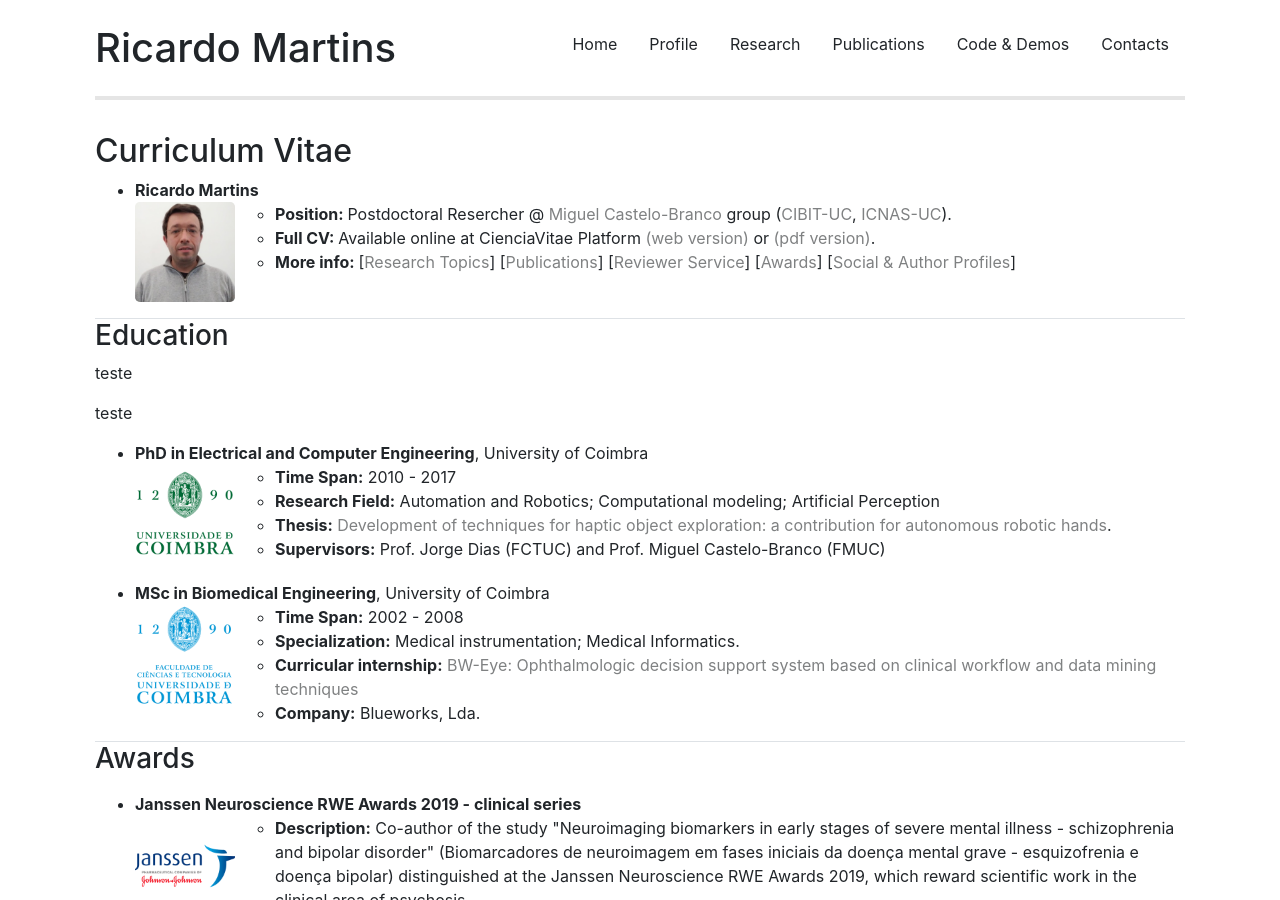
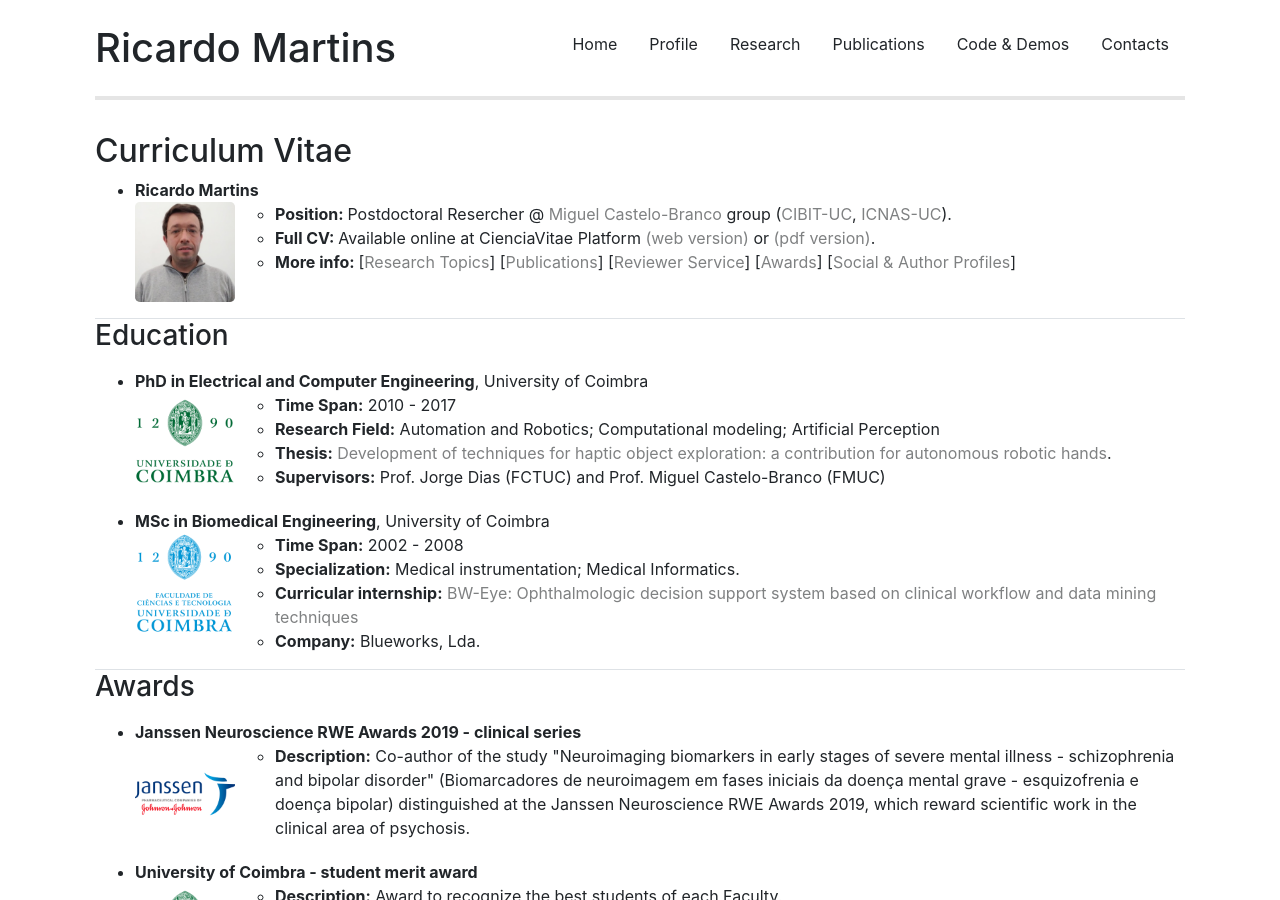
Before and after one commit to ricardomar/ricardomar.github.io, a Jekyll site: the page built from cv/index02.html, in a window 1280 px wide and 900 px high. Built offline with Jekyll 4.4.1, drawn with Linux system fonts in a browser that asks for light colours.

Commit message:
Update index02.html

```diff
--- a/cv/index02.html
+++ b/cv/index02.html
@@ -26,7 +26,7 @@
 		<h3>Education</h3>
 
 		{% for item in site.data.myEducation %}
-		<p>teste<p>
+		<p>{{ item.name }}<p>
 		{% endfor %}
 
 		<ul>
```
